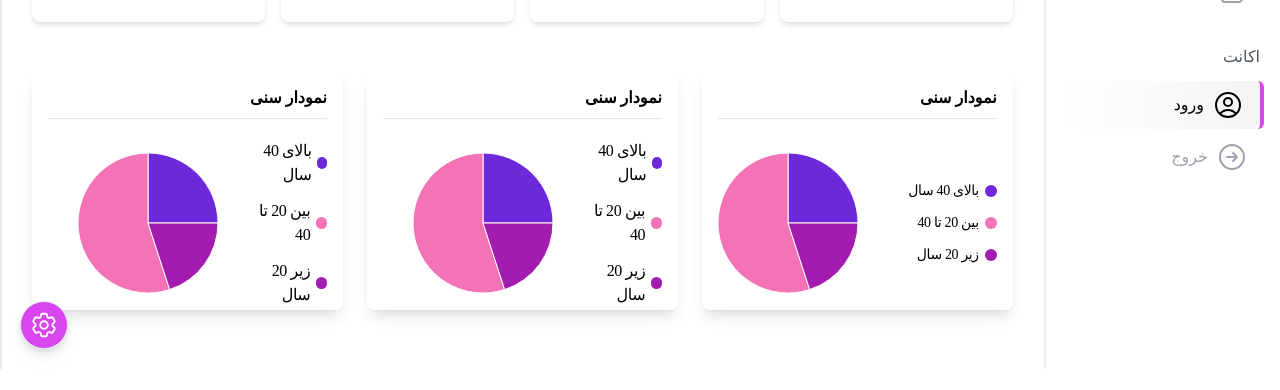
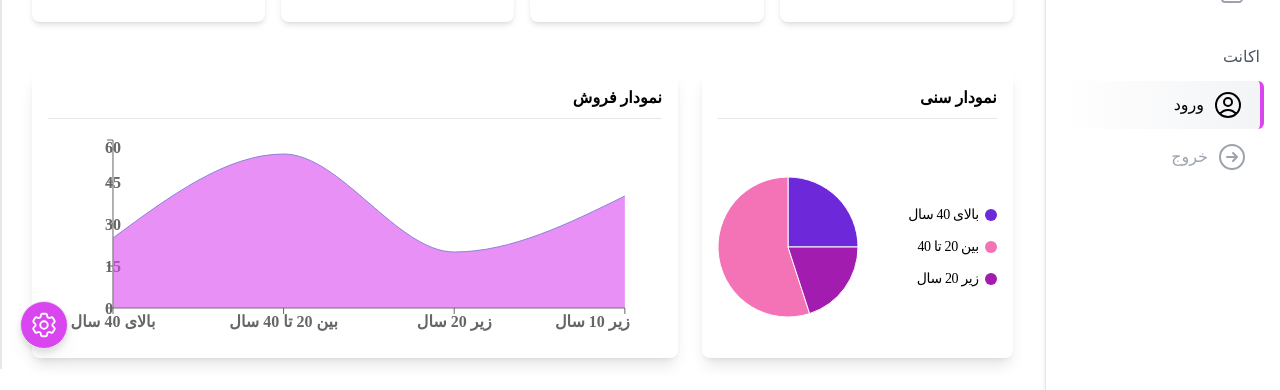
Before and after one commit to HanzaleLatifi/AdminDashboard, a React (Create React App) app in the folder dashboard/: page /login in a window 1280 px wide. Shown: the part 431-821 px from the top of the page. Before the commit the page ends 800 px from the top, so only its background shows below. Built offline with nearby package versions, Linux system fonts and the light colour scheme.

Commit message:
create AreaChart

```diff
--- /dev/null
+++ b/dashboard/src/components/charts/AreaChart.tsx
@@ -0,0 +1,23 @@
+import React from 'react';
+import { AreaChart, XAxis, YAxis, CartesianGrid, Tooltip, Area , ResponsiveContainer } from 'recharts';
+
+interface Props {
+  data: Array<{ name: string; value: number }> ,
+  activeColor:string |undefined
+}
+
+const AreaChartComponent: React.FC<Props> = ({ data , activeColor}) => {
+  return (
+                <ResponsiveContainer>
+                    <AreaChart  data={data}  >
+                    <XAxis dataKey="name" />
+                    <YAxis markerWidth={10} />
+                    <Tooltip />
+                    <Area type="monotone" dataKey="value" stroke="#8884d8" fill={activeColor} />
+                    </AreaChart>
+                 </ResponsiveContainer>
+
+       );
+};
+
+export default AreaChartComponent;
--- a/dashboard/src/pages/Home.tsx
+++ b/dashboard/src/pages/Home.tsx
@@ -6,6 +6,7 @@ import { PDFDownloadLink } from '@react-pdf/renderer';
 import {UserGroupIcon , CurrencyDollarIcon ,ShoppingCartIcon} from '@heroicons/react/24/outline';
 import PercentageCard from '../components/PercentageCard';
 import CircularChart from '../components/charts/PieCharts';
+import AreaChartComponent from '../components/charts/AreaChart';
 
 // style for pdf File
 const styles = StyleSheet.create({
@@ -65,9 +66,9 @@ const Home = () => {
        </section>
 
        {/* charts */}
-       <section className=' grid grid-cols-1 md:grid-cols-3 gap-x-6 gap-y-4'>
+       <section className=' grid grid-cols-1 md:grid-cols-3 md:gap-x-6 gap-y-4 '>
 
-            <div className='shadow-lg h-60 rounded-lg  font-semibold p-4 dark:shadow-purple-100 dark:shadow-md '>
+            <div className='shadow-lg h-72 rounded-lg  font-semibold p-4 dark:shadow-purple-100 dark:shadow-md '>
              <h3 className=' pb-2 border-b dark:border-gray-700 dark:text-gray-200'>نمودار سنی</h3>
               <div className='flex h-full items-center justify-between '>
                 <div className='w-1/2 h-full flex items-center '>
@@ -83,33 +84,14 @@ const Home = () => {
               </div>
             </div>
 
-            <div className='shadow-lg h-60 rounded-lg  font-semibold p-4 dark:shadow-purple-100 dark:shadow-md '>
-             <h3 className=' pb-2 border-b dark:border-gray-700 dark:text-gray-200'>نمودار سنی</h3>
-              <div className='flex h-full items-center '>
-                <div className='w-1/2'>
-                    <ul className='font-light space-y-3 dark:text-gray-300 '>
-                        <li className="flex tracking-tight items-center gap-1.5"><span className='bg-violet-700 w-3 h-3 rounded-full'></span> بالای 40 سال  </li>
-                        <li className="flex tracking-tight items-center gap-1.5"><span className='bg-pink-400 w-3 h-3 rounded-full'></span> بین 20 تا 40  </li>
-                        <li className="flex tracking-tight items-center gap-1.5 "><span className='bg-fuchsia-700 w-3 h-3 rounded-full'></span> زیر 20 سال  </li>
-                    </ul>
-                </div>
-                <CircularChart data={[{name:'بالای 40 سال' , value:25},{name:'بین 20 تا 40 سال' , value:55},{name:'زیر 20 سال' , value:20}]}/>
+            <div className='shadow-lg col-span-2 h-72 rounded-lg  font-semibold p-4  dark:shadow-purple-100 dark:shadow-md '>
+             <h3 className=' pb-2 border-b dark:border-gray-700 dark:text-gray-200'>نمودار فروش</h3>
+               <div className='w-full h-52 mt-4 px-4 mx-4'>
+                <AreaChartComponent activeColor={activeColor} data={[{name:'بالای 40 سال' , value:25},{name:'بین 20 تا 40 سال' , value:55},{name:'زیر 20 سال' , value:20},{name:'زیر 10 سال' , value:40}]}/>
               </div>
             </div>
 
-            <div className='shadow-lg h-60 rounded-lg  font-semibold p-4 dark:shadow-purple-100 dark:shadow-md '>
-             <h3 className=' pb-2 border-b dark:border-gray-700 dark:text-gray-200'>نمودار سنی</h3>
-              <div className='flex h-full items-center '>
-                <div className='w-1/2'>
-                    <ul className='font-light space-y-3 dark:text-gray-300 '>
-                        <li className="flex tracking-tight items-center gap-1.5"><span className='bg-violet-700 w-3 h-3 rounded-full'></span> بالای 40 سال  </li>
-                        <li className="flex tracking-tight items-center gap-1.5"><span className='bg-pink-400 w-3 h-3 rounded-full'></span> بین 20 تا 40  </li>
-                        <li className="flex tracking-tight items-center gap-1.5 "><span className='bg-fuchsia-700 w-3 h-3 rounded-full'></span> زیر 20 سال  </li>
-                    </ul>
-                </div>
-                <CircularChart data={[{name:'بالای 40 سال' , value:25},{name:'بین 20 تا 40 سال' , value:55},{name:'زیر 20 سال' , value:20}]}/>
-              </div>
-            </div>
+
 
        </section>
 
```
